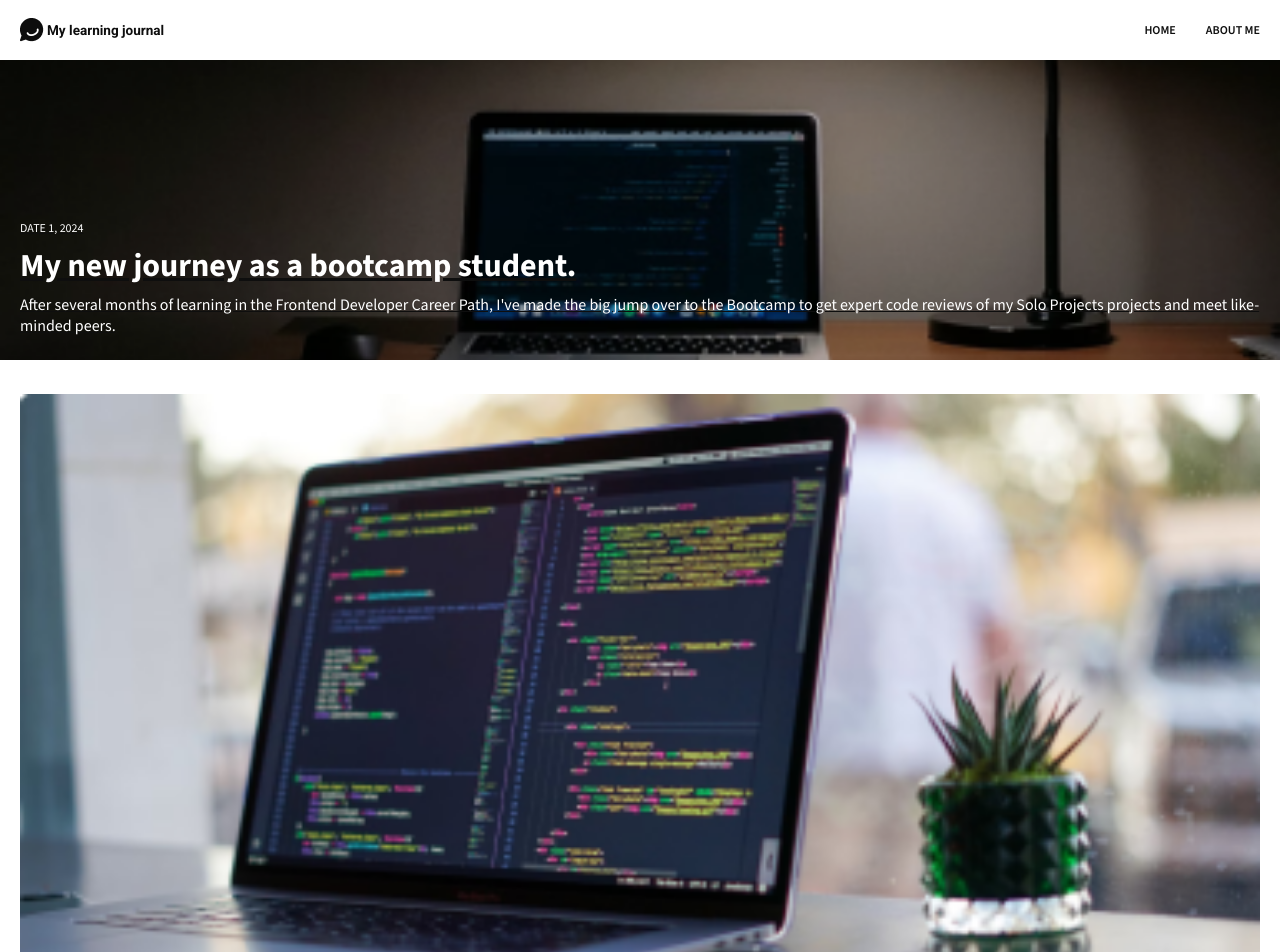
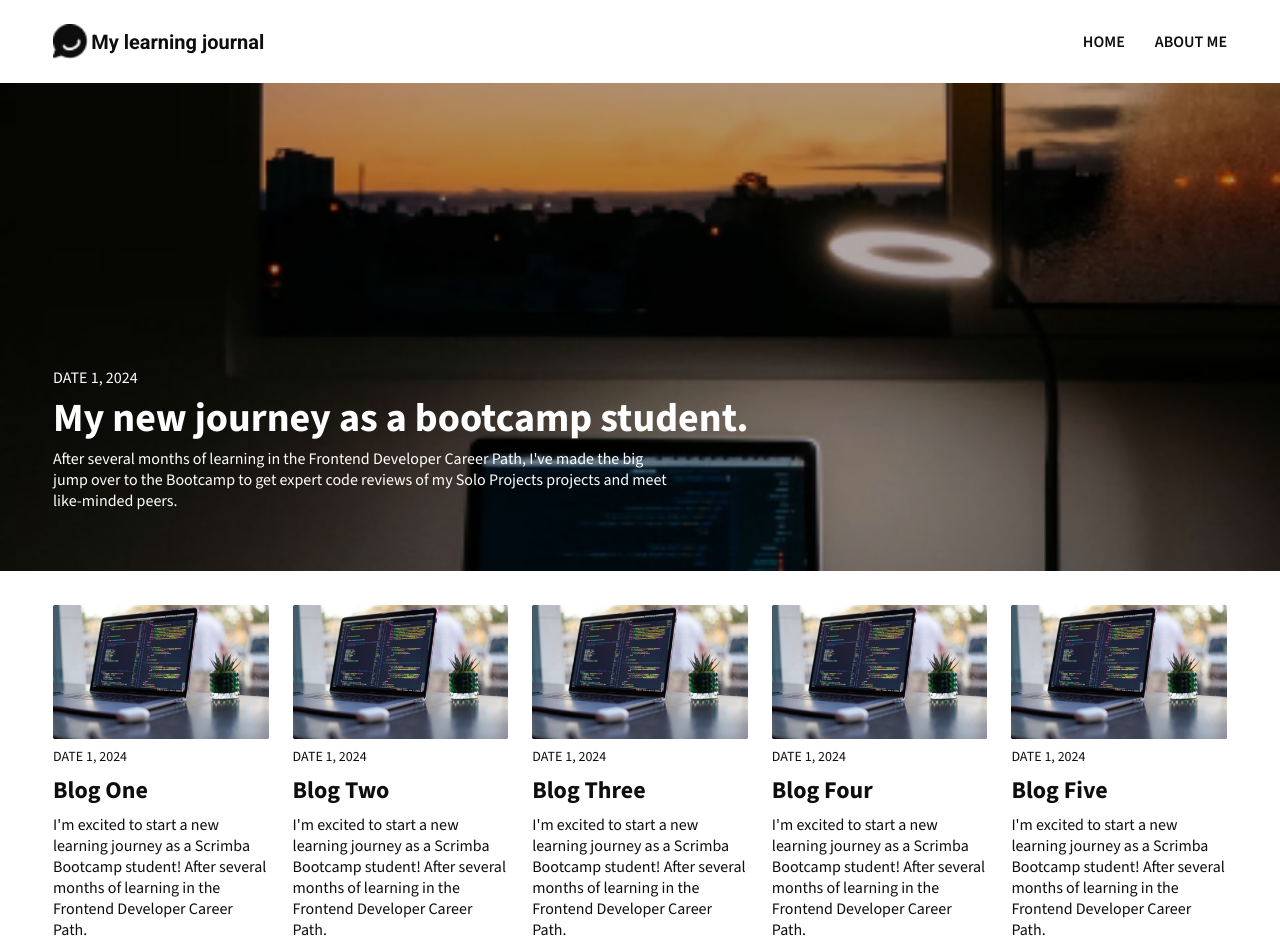
Before and after one commit to vrhernandez/learning-journal, a website built with Vite: page index.html in a window 1280 px wide. Shown: the top 952 px of the page. Built offline with nearby package versions, Linux system fonts and the light colour scheme.

Commit message:
Added responsive styling

```diff
--- a/css/style.css
+++ b/css/style.css
@@ -22,6 +22,8 @@ header {
     top: 0;
     display: flex;
     justify-content: space-between;
+    align-items: center;
+    gap: 10px;
     background: #fff;
     padding-top: 1.125em;
     padding-bottom: 1.125em;
@@ -31,16 +33,17 @@ header {
     display: flex;
     align-items: center;
     gap: 3px;
-    font: 0.847rem "Roboto", sans-serif;
+    font: 0.85rem "Roboto", sans-serif;
     text-decoration: none;
 }
 
 a {
     color: inherit;
+    text-decoration: none;
 }
 
 .logo-img {
-    width: 1.5rem;
+    width: 1.76em;
 }
 
 nav ul {
@@ -53,20 +56,11 @@ nav ul {
 nav a {
     font-size: 0.75rem;
     font-weight: 600;
-    text-decoration: none;
     text-transform: uppercase;
 }
 
 
-/* MAIN *************************************************** */
-
-.blog-listing {
-    display: flex;
-    flex-direction: column;
-    gap: 2.5em;
-    padding-top: 2.125em;
-    padding-bottom: 2.625em;
-}
+/* MAIN ************************************************ */
 
 .blog {
     display: flex;
@@ -87,14 +81,18 @@ nav a {
 
 .blog--hero {
     justify-content: end;
-    height: 18.75em;
-    background: center/cover url("/images/blog-img-hero.png");
+    min-height: 300px;
+    height: 40vw;
+    max-height: 488px;
+    background: top/cover url("/images/blog-img-hero.png");
+    padding-top: 1.5em;
     padding-bottom: 1.5em;
     color: #fff;
 }
 
 .blog--hero__title {
     font-size: 2rem;
+    line-height: 1.1;
 }
 
 .blog--hero__date {
@@ -102,7 +100,16 @@ nav a {
 }
 
 .blog--hero__preview {
+    max-width: 614px;
     font-size: 1rem;
+}
+
+.blog-listing {
+    display: grid;
+    gap: 40px 24px;
+    grid-template-columns: repeat(auto-fit, minmax(210px, 1fr));
+    padding-top: 2.125em;
+    padding-bottom: 2.625em;
 }
 
 
@@ -138,3 +145,83 @@ nav a {
 .bold {
     font-weight: bold;
 }
+
+
+/* NARROW  SCREEN **************************************/
+@media (max-width: 350px) {
+    .container {
+        padding-left: 1em;
+        padding-right: 1em;
+    }
+
+    .logo-name,
+    .blog--hero__preview,
+    .blog__preview {
+        display: none;
+    }
+
+    nav ul {
+        gap: 15px;
+    }
+
+    .blog--hero {
+        min-height: 250px;
+    }
+
+    .blog--hero__title {
+        font-size: 1.5rem;
+        line-height: 1.35;
+    }
+
+    .blog-listing {
+        grid-template-columns: auto;
+        gap: 24px;
+    }
+
+    .blog {
+        gap: 8px;
+    }
+
+    .blog__title {
+        font-size: 1.2rem;
+        line-height: 0.5;
+    }
+}
+
+
+/* WIDE SCREEN ********************************************/
+@media (min-width: 1024px) {
+    .container {
+        padding-left: 3.3125em;
+        padding-right: 3.3125em;
+    }
+
+    /* HEADER **************************/
+
+    header {
+        padding-top: 1.5em;
+        padding-bottom: 1.5em;
+    }
+
+    .logo {
+        font-size: 1.25rem;
+    }
+
+    nav a {
+        font-size: 1rem;
+    }
+
+    /* MAIN **************************/
+
+    .blog--hero {
+        padding-bottom: 3.75em;
+    }
+
+    .blog--hero__title {
+        font-size: 2.5rem;
+    }
+
+    .blog--hero__date {
+        font-size: 1rem;
+    }
+}
--- a/index.html
+++ b/index.html
@@ -11,7 +11,7 @@
         <header class="container">
             <a class="logo" href="index.html">
                 <img class="logo-img" src="images/logo.png">
-                My learning journal
+                <p class="logo-name">My learning journal</p>
             </a>
             <nav>
                 <ul>
@@ -37,13 +37,31 @@
                     <p class="blog__preview">I'm excited to start a new learning journey as a Scrimba Bootcamp student! After several months of learning in the Frontend Developer Career Path.</p>
                 </div>
                 <div class="blog">
-                    <h2 class="blog__title">Blog One</h2>
+                    <h2 class="blog__title">Blog Two</h2>
                     <p class="blog__date">Date 1, 2024</p>
                     <img class="blog__img" src="images/blog-img-cactus.png">
                     <p class="blog__preview">I'm excited to start a new learning journey as a Scrimba Bootcamp student! After several months of learning in the Frontend Developer Career Path.</p>
                 </div>
                 <div class="blog">
-                    <h2 class="blog__title">Blog One</h2>
+                    <h2 class="blog__title">Blog Three</h2>
+                    <p class="blog__date">Date 1, 2024</p>
+                    <img class="blog__img" src="images/blog-img-cactus.png">
+                    <p class="blog__preview">I'm excited to start a new learning journey as a Scrimba Bootcamp student! After several months of learning in the Frontend Developer Career Path.</p>
+                </div>
+                <div class="blog">
+                    <h2 class="blog__title">Blog Four</h2>
+                    <p class="blog__date">Date 1, 2024</p>
+                    <img class="blog__img" src="images/blog-img-cactus.png">
+                    <p class="blog__preview">I'm excited to start a new learning journey as a Scrimba Bootcamp student! After several months of learning in the Frontend Developer Career Path.</p>
+                </div>
+                <div class="blog">
+                    <h2 class="blog__title">Blog Five</h2>
+                    <p class="blog__date">Date 1, 2024</p>
+                    <img class="blog__img" src="images/blog-img-cactus.png">
+                    <p class="blog__preview">I'm excited to start a new learning journey as a Scrimba Bootcamp student! After several months of learning in the Frontend Developer Career Path.</p>
+                </div>
+                <div class="blog">
+                    <h2 class="blog__title">Blog Six</h2>
                     <p class="blog__date">Date 1, 2024</p>
                     <img class="blog__img" src="images/blog-img-cactus.png">
                     <p class="blog__preview">I'm excited to start a new learning journey as a Scrimba Bootcamp student! After several months of learning in the Frontend Developer Career Path.</p>
```
